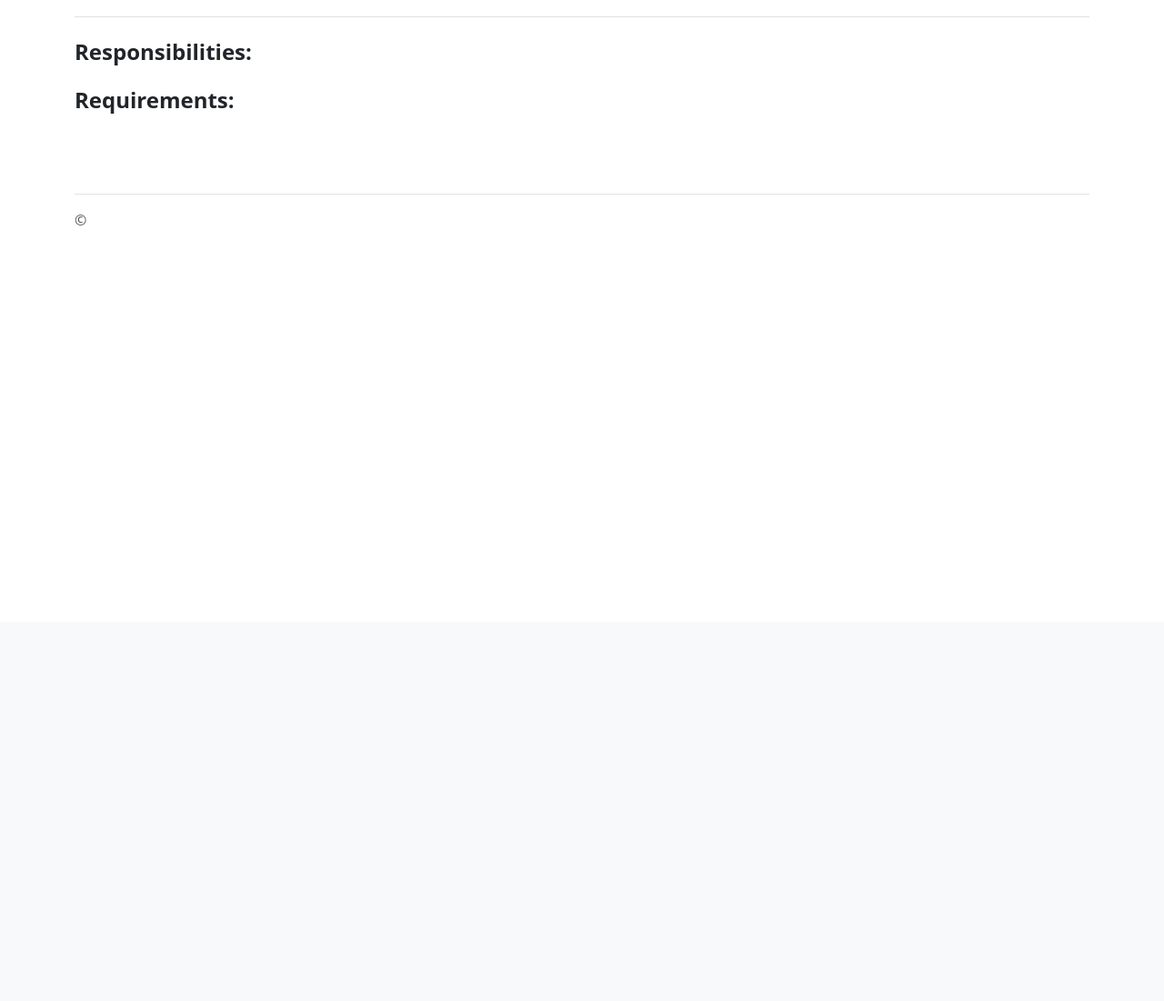
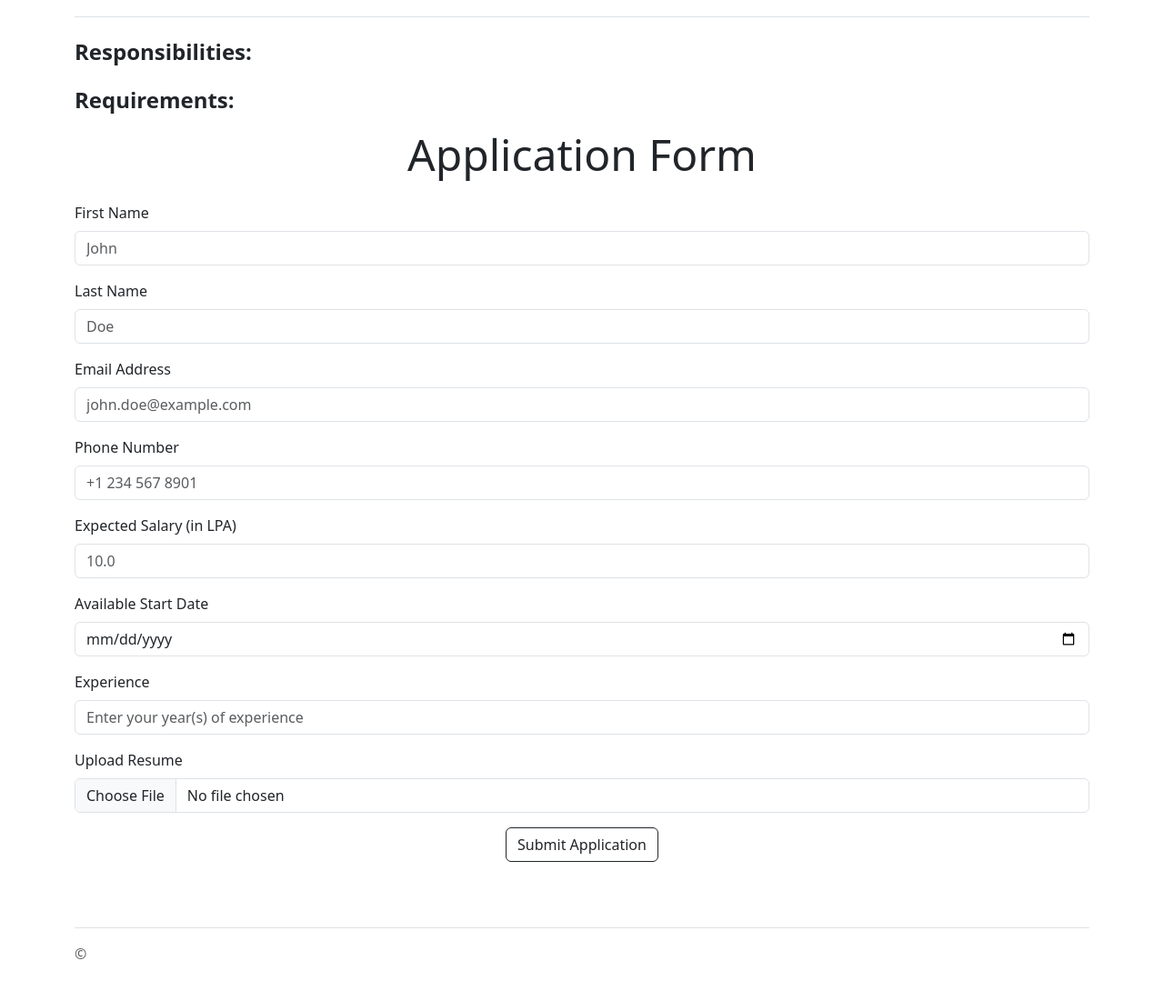
Before and after one commit to VimalKumarKJ/uhired, a Flask app: template templates/jobPage.html in a window 1280 px wide. Shown: the part 116-1217 px from the top of the page at 91% size. Before the commit the page ends 364 px from the top, so only its background shows below. Run offline with Flask 3, Linux system fonts and the light colour scheme; the template is opened without the code that fills it, so the values that code supplies are empty.

Commit message:
Add application form. Integrate it to the jobPage

```diff
--- /dev/null
+++ b/templates/application.html
@@ -0,0 +1,38 @@
+<h3 class="display-5 text-center mb-4">Application Form</h3>
+<form action="/job/{{jobDetail['id']}}/apply" method="POST">
+  <div class="mb-3">
+    <label for="fname" class="form-label">First Name</label>
+    <input type="text" class="form-control" id="fname" placeholder="John" required />
+  </div>
+  <div class="mb-3">
+    <label for="lname" class="form-label">Last Name</label>
+    <input type="text" class="form-control" id="lname" placeholder="Doe" required />
+  </div>
+  <div class="mb-3">
+    <label for="email" class="form-label">Email Address</label>
+    <input type="email" class="form-control" id="email" placeholder="john.doe@example.com" required />
+  </div>
+  <div class="mb-3">
+    <label for="phone" class="form-label">Phone Number</label>
+    <input type="tel" class="form-control" id="phone" placeholder="+1 234 567 8901" required />
+  </div>
+  <div class="mb-3">
+    <label for="salary" class="form-label">Expected Salary (in LPA)</label>
+    <input type="number" class="form-control" id="salary" placeholder="10.0" required />
+  </div>
+  <div class="mb-3">
+    <label for="availability" class="form-label">Available Start Date</label>
+    <input type="date" class="form-control" id="availability" required />
+  </div>
+  <div class="mb-3">
+    <label for="experience" class="form-label">Experience</label>
+    <input type="number" class="form-control" id="experience" placeholder="Enter your year(s) of experience" min="0" required />
+  </div>
+  <div class="mb-3">
+    <label for="resume" class="form-label">Upload Resume</label>
+    <input class="form-control" type="file" id="resume" accept=".pdf, .doc, .docx" required />
+  </div>
+  <div class="text-center">
+    <button type="submit" class="btn btn-outline-dark">Submit Application</button>
+  </div>
+</form>
--- a/templates/jobPage.html
+++ b/templates/jobPage.html
@@ -29,6 +29,8 @@
             <h3 class="fs-4 fw-semibold">Requirements:</h3>
             <p class="lead">{{ jobDetail['requirements'] }}</p>
         </div>
+
+        {% include 'application.html' %}
     </div>
     {% include 'footer.html' %}
 </body>
```
